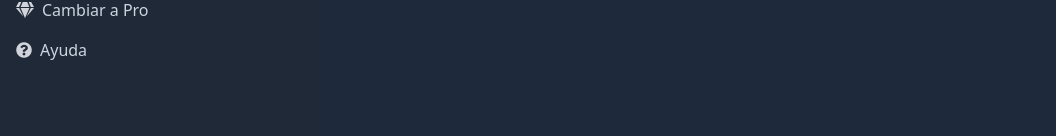
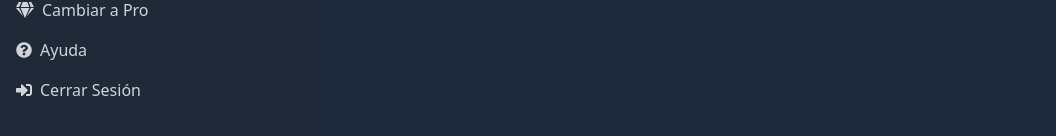
Before and after one commit to HectorDanielMG/Book-Unit, an Angular app: page /dashboard in a window 1280 px wide. Shown: the part 470-606 px from the top of the page, without its empty margins (0-1056 px from the left). Built offline with nearby package versions, Linux system fonts and the light colour scheme.

Commit message:
Se añadió el sweet alert para cuando se quiere cerrar sesión, copiar tanto el html como el component.ts con su respectiva modificación de script

```diff
--- a/package.json
+++ b/package.json
@@ -24,6 +24,7 @@
     "express": "^4.18.2",
     "font-awesome": "^4.7.0",
     "rxjs": "~7.8.0",
+    "sweetalert2": "^11.14.5",
     "tslib": "^2.3.0",
     "zone.js": "~0.14.10"
   },
--- a/src/app/administracion/administracion.component.html
+++ b/src/app/administracion/administracion.component.html
@@ -6,6 +6,7 @@
   <title>Dashboard - BookUnit</title>
   <link href="https://cdn.jsdelivr.net/npm/tailwindcss@2.2.19/dist/tailwind.min.css" rel="stylesheet">
   <link rel="stylesheet" href="https://cdnjs.cloudflare.com/ajax/libs/font-awesome/5.15.4/css/all.min.css">
+  <script src="https://cdn.jsdelivr.net/npm/sweetalert2@11"></script>
   <style>
     #visitorChart {
       max-width: 100%;
@@ -64,9 +65,8 @@
         </li>
         <li class="flex items-center">
           <i class="fas fa-sign-in-alt"></i>
-          <a href="/signin" class="ml-2 hover:text-white">Cerrar Sesion</a>
-        </li>
-      </ul>
+          <a class="ml-2 hover:text-blue-500 hover:underline" (click)="onSignOut()">Cerrar Sesión</a>
+        </ul>
     </div>
 
     <!-- Área de trabajo principal -->
--- a/src/app/administracion/administracion.component.ts
+++ b/src/app/administracion/administracion.component.ts
@@ -1,11 +1,29 @@
 import { Component } from '@angular/core';
+import Swal from 'sweetalert2';
 
 @Component({
   selector: 'app-administracion',
   standalone: true,
   templateUrl: './administracion.component.html',
-  styleUrl: './administracion.component.css'
 })
 export class AdministracionComponent {
 
+  onSignOut(): void {
+    Swal.fire({
+      title: "¿Estás seguro de cerrar sesión?",
+      text: "Se le regresará a la página de inicio.",
+      icon: "warning",
+      showCancelButton: true,
+      confirmButtonText: "Sí, cerrar sesión",
+      cancelButtonText: "Cancelar",
+    }).then((result) => {
+      if (result.isConfirmed) {
+        Swal.fire("Cerrando sesión...", "", "success").then(() => {
+          window.location.href = "#";
+        });
+      } else if (result.dismiss === Swal.DismissReason.cancel) {
+        Swal.fire("Cancelado", "Tu sesión sigue activa.", "info");
+      }
+    });
+  }
 }
--- a/src/app/dashboard/dashboard.component.html
+++ b/src/app/dashboard/dashboard.component.html
@@ -6,6 +6,7 @@
   <title>Dashboard - BookUnit</title>
   <link href="https://cdn.jsdelivr.net/npm/tailwindcss@2.2.19/dist/tailwind.min.css" rel="stylesheet">
   <link rel="stylesheet" href="https://cdnjs.cloudflare.com/ajax/libs/font-awesome/5.15.4/css/all.min.css">
+  <script src="https://cdn.jsdelivr.net/npm/sweetalert2@11"></script>
 </head>
 <body class="bg-gray-900 text-gray-300">
   <div class="flex">
@@ -64,6 +65,9 @@
           <i class="fas fa-question-circle"></i>
           <a href="/ayuda" class="ml-2 hover:text-white">Ayuda</a>
         </li>
+        <li class="flex items-center">
+          <i class="fas fa-sign-in-alt"></i>
+          <a class="ml-2 hover:text-blue-500 hover:underline" (click)="onSignOut()">Cerrar Sesión</a>
       </ul>
     </div>
 
--- a/src/app/dashboard/dashboard.component.ts
+++ b/src/app/dashboard/dashboard.component.ts
@@ -1,4 +1,6 @@
 import { Component } from '@angular/core';
+// Se importa la librería primero
+import Swal from 'sweetalert2';
 
 @Component({
   selector: 'app-dashboard',
@@ -6,4 +8,25 @@ import { Component } from '@angular/core';
   templateUrl: './dashboard.component.html',
   styleUrls: ['./dashboard.component.css']
 })
-export class DashboardComponent {}
+export class DashboardComponent {
+
+  /*Este es un añadido para permitir la alerta de 'Cerrar sesión' */
+  onSignOut(): void {
+    Swal.fire({
+      title: "¿Estás seguro de cerrar sesión?",
+      text: "Se le regresará a la página de inicio.",
+      icon: "warning",
+      showCancelButton: true,
+      confirmButtonText: "Sí, cerrar sesión",
+      cancelButtonText: "Cancelar",
+    }).then((result) => {
+      if (result.isConfirmed) {
+        Swal.fire("Cerrando sesión...", "", "success").then(() => {
+          window.location.href = "#";
+        });
+      } else if (result.dismiss === Swal.DismissReason.cancel) {
+        Swal.fire("Cancelado", "Tu sesión sigue activa.", "info");
+      }
+    });
+  }
+}
```
Also changed, not shown: 1 other file (tests, documents, lock files or other folders).
